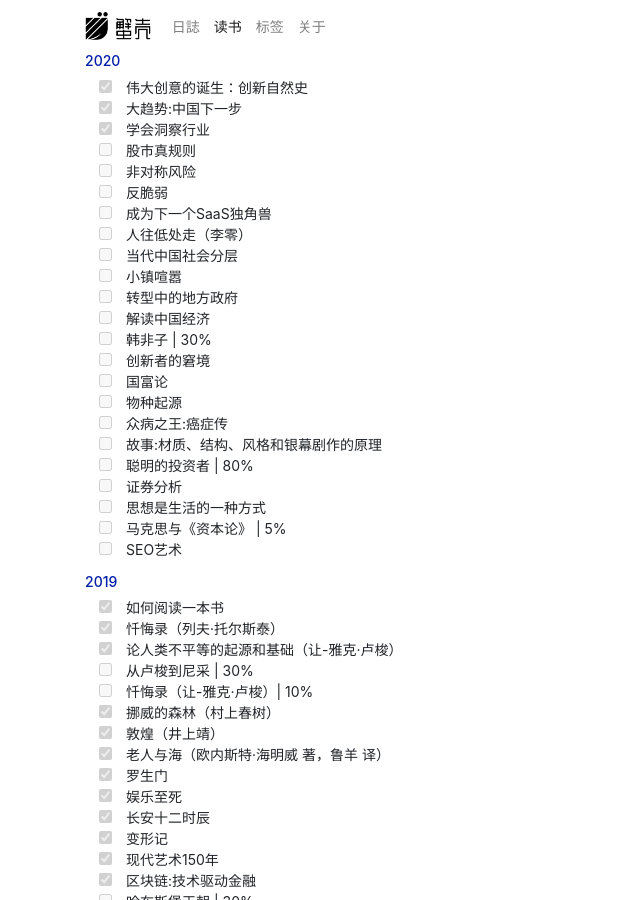
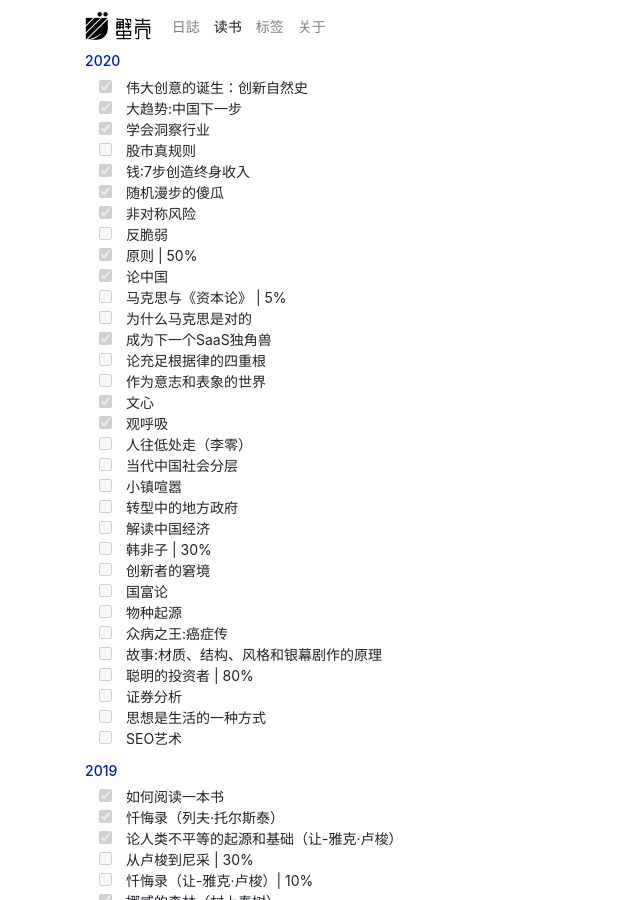
Before and after one commit to shellc/shellc.github.io, a Jekyll site: the page built from books.md, in a window 1280 px wide and 900 px high. Shown: the whole window, without its empty margins (0-640 px from the left). Built offline with Jekyll 4.4.1, drawn with Linux system fonts in a browser that asks for light colours.

Commit message:
update books

```diff
--- a/books.md
+++ b/books.md
@@ -9,9 +9,19 @@ title: 读书
 - [x] 大趋势:中国下一步
 - [x] 学会洞察行业
 - [ ] 股市真规则
-- [ ] 非对称风险
+- [x] 钱:7步创造终身收入
+- [x] 随机漫步的傻瓜
+- [x] 非对称风险
 - [ ] 反脆弱
-- [ ] 成为下一个SaaS独角兽
+- [x] 原则 \| 50%
+- [x] 论中国
+- [ ] 马克思与《资本论》 \| 5%
+- [ ] 为什么马克思是对的
+- [x] 成为下一个SaaS独角兽
+- [ ] 论充足根据律的四重根
+- [ ] 作为意志和表象的世界
+- [x] 文心
+- [x] 观呼吸
 - [ ] 人往低处走（李零）
 - [ ] 当代中国社会分层
 - [ ] 小镇喧嚣
```
Also changed, not shown: other parts of books.md (+0 -2 lines).
